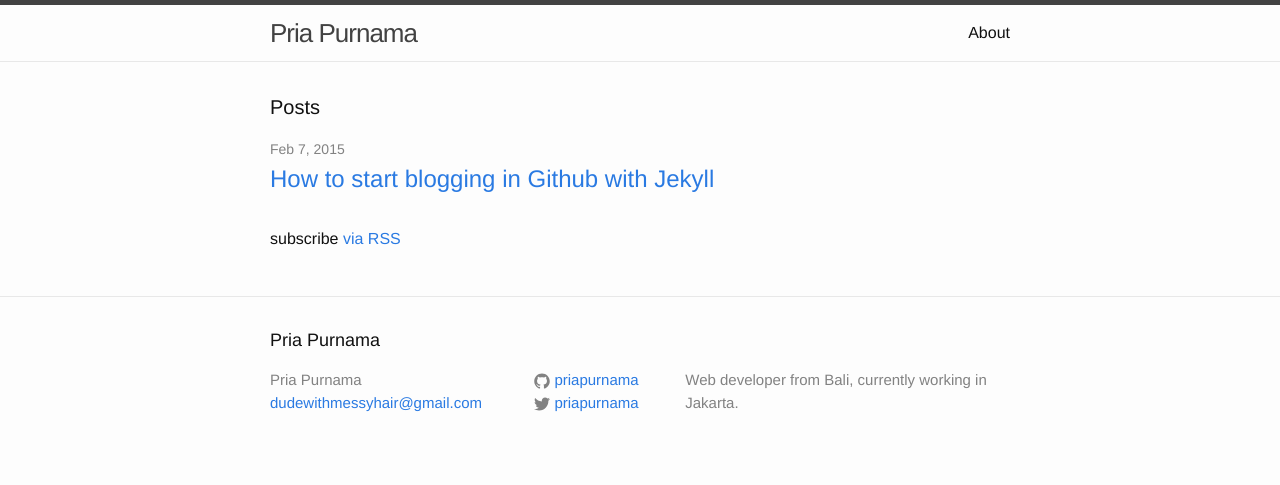
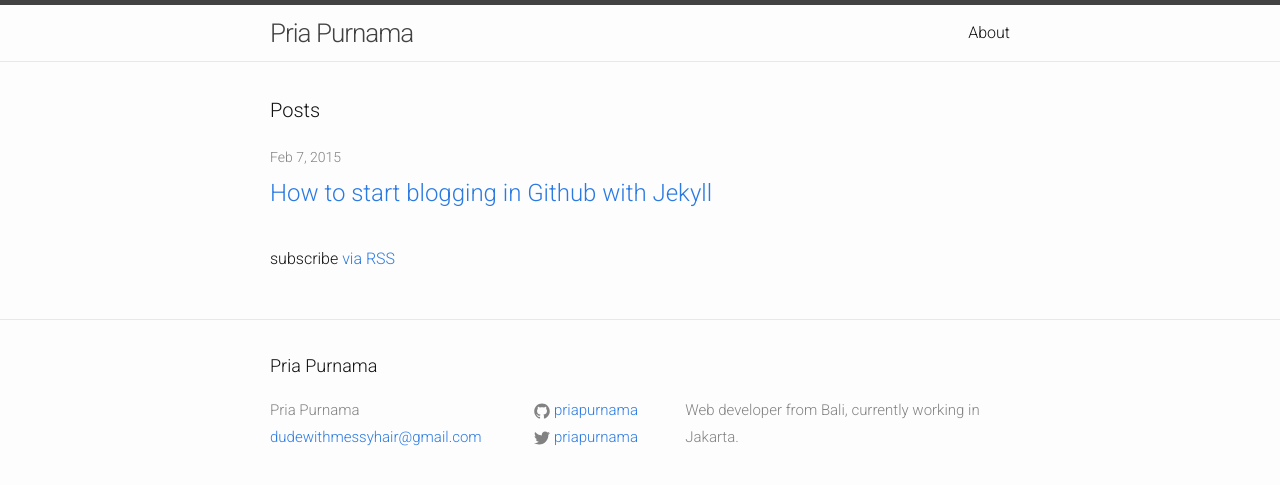
Before and after one commit to priapu/priapu.github.io, a Jekyll site: the page built from index.html, in a window 1280 px wide. Shown: the top 485 px of the page. Built offline with Jekyll 4.4.1, drawn with Linux system fonts in a browser that asks for light colours.

Commit message:
Changed font to Roboto.

```diff
--- a/css/main.scss
+++ b/css/main.scss
@@ -2,14 +2,14 @@
 # Only the main Sass file needs front matter (the dashes are enough)
 ---
 @charset "utf-8";
-
+@import url(http://fonts.googleapis.com/css?family=Roboto:400,400italic,700,700italic,300,300italic);
 
 
 // Our variables
-$base-font-family: Helvetica, Arial, sans-serif;
+$base-font-family: 'Roboto', Helvetica, Arial, sans-serif;
 $base-font-size:   16px;
 $small-font-size:  $base-font-size * 0.875;
-$base-line-height: 1.5;
+$base-line-height: 1.8;
 
 $spacing-unit:     30px;
 
```
